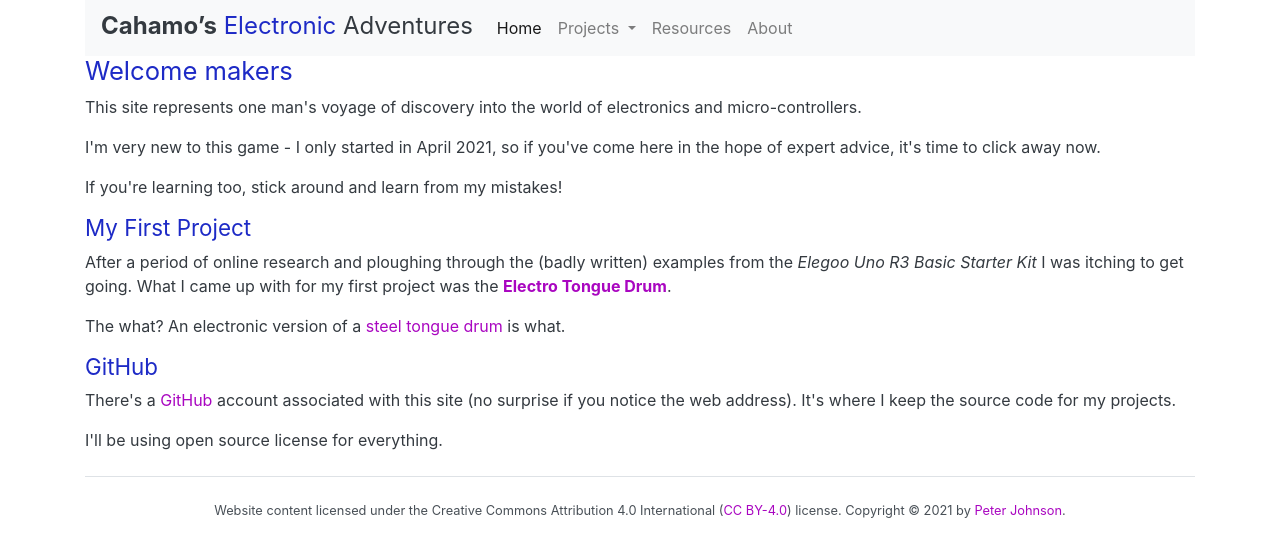
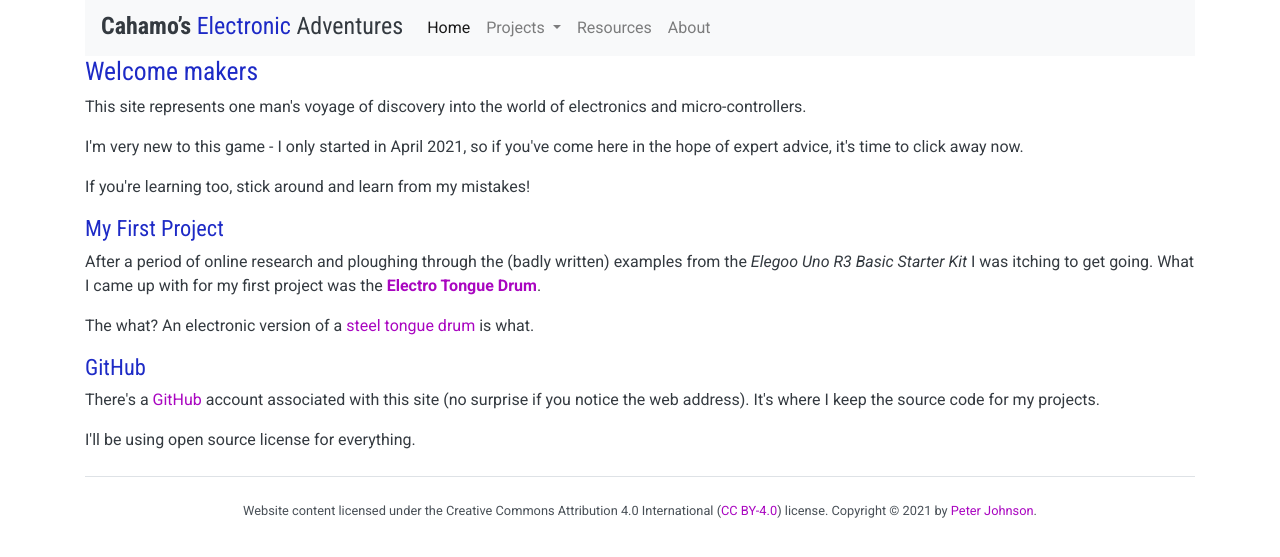
Before and after one commit to cahamo/cahamo.github.io, a Jekyll site: the page built from index.html, in a window 1280 px wide. Shown: the top 557 px of the page. Built offline with Jekyll 4.4.1, drawn with Linux system fonts in a browser that asks for light colours; comment, search, counter and statistics services are not loaded.

Commit message:
Use Google Roboto & Roboto Condensed
Changed to use Google fonts Roboto for body ext and Roboto Condensed for headings:

* Load fonts in head.html
* Create variables for fonts in _theme-vars.scss
* Update body, heading and .page-title  classes to use new fonts

```diff
--- a/_includes/head.html
+++ b/_includes/head.html
@@ -8,3 +8,6 @@
 <link rel="stylesheet" href="https://cdn.jsdelivr.net/npm/bootstrap@4.6.0/dist/css/bootstrap.min.css" integrity="sha384-B0vP5xmATw1+K9KRQjQERJvTumQW0nPEzvF6L/Z6nronJ3oUOFUFpCjEUQouq2+l" crossorigin="anonymous">
 <link rel="stylesheet" href="/assets/css/style.css">
 <link rel="stylesheet" type="text/css" href="https://cdn.jsdelivr.net/npm/cookieconsent@3/build/cookieconsent.min.css" />
+<link rel="preconnect" href="https://fonts.gstatic.com">
+<link href="https://fonts.googleapis.com/css2?family=Roboto:ital,wght@0,100;0,400;0,700;1,100;1,400;1,700&display=swap" rel="stylesheet">
+<link href="https://fonts.googleapis.com/css2?family=Roboto+Condensed:ital,wght@0,400;0,700;1,400;1,700&family=Roboto:ital,wght@0,100;0,400;0,700;1,100;1,400;1,700&display=swap" rel="stylesheet">
--- a/_sass/_theme-vars.scss
+++ b/_sass/_theme-vars.scss
@@ -54,3 +54,6 @@
 $body-color:                    $gray-800;
 
 $header-border-color:           lighten($color-primary-lighter, 30%);
+
+$font-family-main:              "Roboto", Arial, Helvetica, sans-serif;
+$font-family-heading:           "Roboto Condensed", Arial, Helvetica, sans-serif;
--- a/_sass/_theme.scss
+++ b/_sass/_theme.scss
@@ -3,6 +3,7 @@
 body {
     background-color: $body-bg;
     color: $body-color;
+    font-family: $font-family-main;
 }
 
 code {
@@ -17,6 +18,7 @@
     color: $color-primary;
     font-weight: normal;
     font-style: normal;
+    font-family: $font-family-heading;
 }
 
 h1 {
@@ -27,7 +29,7 @@
     font-size: 1.4rem;
 }
 
-h3 {
+h3, .h3 {
     font-size: 1.2rem;
 }
 
@@ -70,6 +72,7 @@
 
 
 .page-title {
+    font-family: $font-family-heading;
     color: $body-color;
     padding-bottom: 4px;
     padding-right: 1rem;
@@ -78,6 +81,7 @@
     .name {
         font-weight: bold;
     }
+
     .standout {
         color: $color-primary;
     }
```
